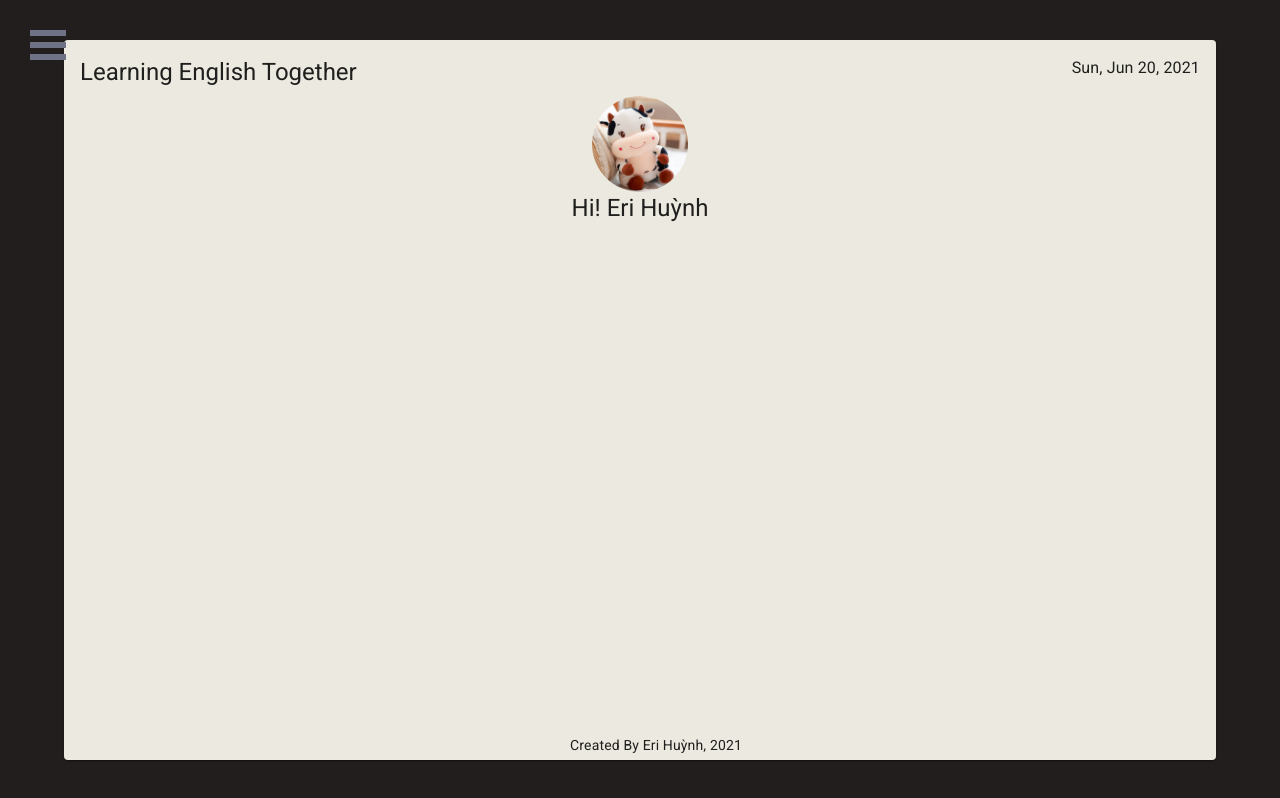
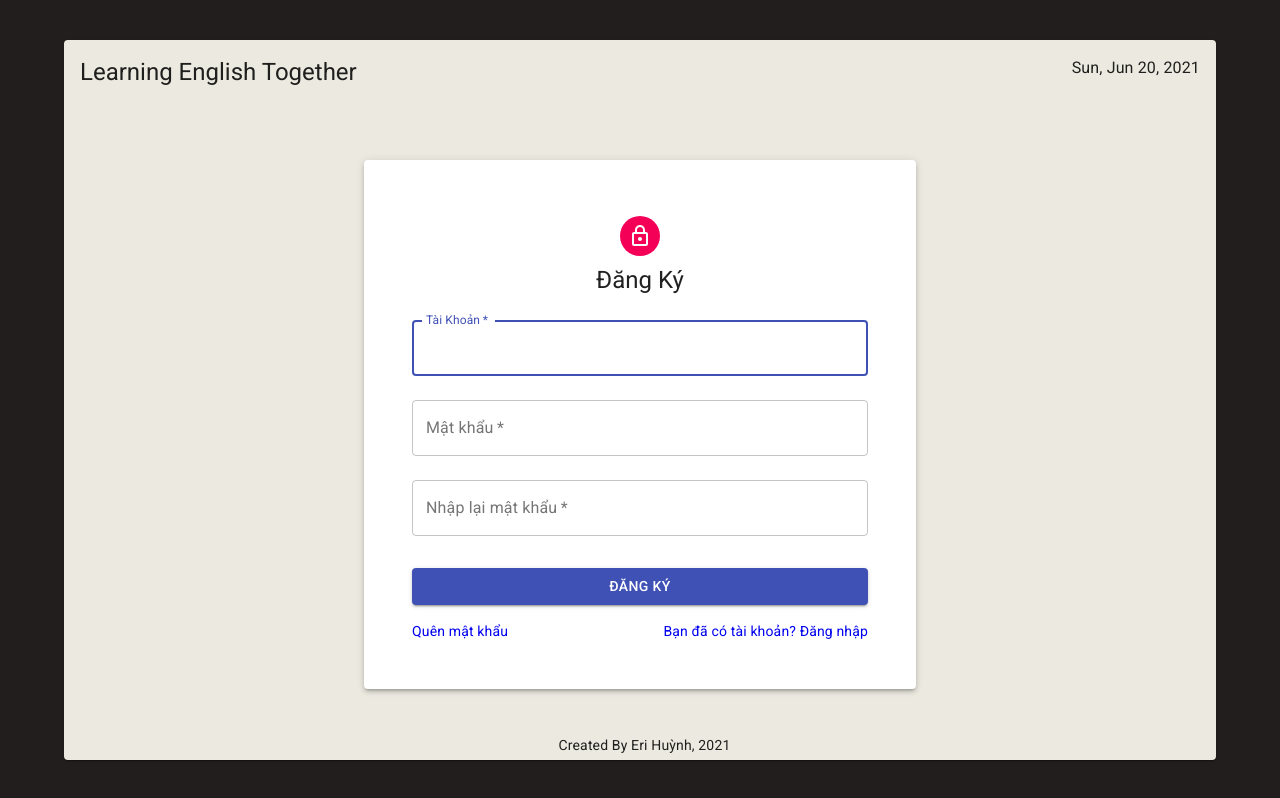
Before and after one commit to learnenglishtogether00/learning_english, a React (Create React App) app in the folder front-end/: page /register in a window 1280 px wide. Built offline with nearby package versions, Linux system fonts and the light colour scheme.

Commit message:
imp: login, register page UI

```diff
--- a/front-end/src/App.css
+++ b/front-end/src/App.css
@@ -86,3 +86,7 @@ Note: Beware of modifying this element as it can break the animations - you shou
     text-align: center;
   }
 }
+
+a {
+  text-decoration: none !important;
+}
--- a/front-end/src/App.js
+++ b/front-end/src/App.js
@@ -1,6 +1,7 @@
 import React, { Fragment } from "react";
 import { makeStyles } from "@material-ui/core/styles";
 import Paper from "@material-ui/core/Paper";
+import { useLocation } from "react-router-dom";
 
 import "./App.css";
 import Layout from "./components/layout/Layout";
@@ -27,10 +28,14 @@ const useStyles = makeStyles(() => {
 
 const App = () => {
   const classes = useStyles();
+  const location = useLocation();
+
+  console.log(location.pathname);
 
   return (
     <Fragment>
-      <Menu />
+      {!["/login", "/register"].includes(location.pathname) && <Menu />}
+
       <div className={classes.containerWrp}>
         <Paper className={classes.paperWrp}>
           <Layout>
--- a/front-end/src/Main.js
+++ b/front-end/src/Main.js
@@ -4,6 +4,8 @@ import HomePage from "./pages/HomePage";
 import GamePage from "./pages/GamePage";
 import SubmitPage from "./pages/SubmitPage";
 import UserPage from "./pages/UserPage";
+import LoginPage from "./pages/LoginPage";
+import RegisterPage from "./pages/RegisterPage";
 
 const Main = () => {
   return (
@@ -13,6 +15,8 @@ const Main = () => {
         <Route path="/user" component={UserPage} />
         <Route path="/games" component={GamePage} />
         <Route path="/submit" component={SubmitPage} />
+        <Route path="/login" component={LoginPage} />
+        <Route path="/register" component={RegisterPage} />
       </Switch>
     </main>
   );
--- a/front-end/src/components/layout/Layout.js
+++ b/front-end/src/components/layout/Layout.js
@@ -17,7 +17,7 @@ const useStyles = makeStyles((theme) => {
       height: theme.spacing(12),
     },
     signature: {
-      width: "100%",
+      width: "98%",
       textAlign: "center",
       position: "absolute",
       bottom: 0,
@@ -27,6 +27,7 @@ const useStyles = makeStyles((theme) => {
 
 const Layout = ({ children }) => {
   const classes = useStyles();
+  const isLogged = false;
 
   return (
     <div className={classes.root}>
@@ -44,6 +45,7 @@ const Layout = ({ children }) => {
         </Typography>
       </Grid>
 
+      {isLogged && (
         <Grid container direction="column" justify="center" alignItems="center">
           <Avatar className={classes.avatar} alt="avatar" src={avatar} />
 
@@ -51,6 +53,8 @@ const Layout = ({ children }) => {
             Hi! Eri Huỳnh
           </Typography>
         </Grid>
+      )}
+
       <div>{children}</div>
       <Typography variant="body2" gutterBottom className={classes.signature}>
         Created By Eri Huỳnh, 2021
--- /dev/null
+++ b/front-end/src/pages/LoginPage.js
@@ -0,0 +1,103 @@
+import React from "react";
+import {
+  Avatar,
+  Button,
+  CssBaseline,
+  TextField,
+  FormControlLabel,
+  Checkbox,
+  Grid,
+  Typography,
+  Container,
+  Paper,
+} from "@material-ui/core";
+import LockOutlinedIcon from "@material-ui/icons/LockOutlined";
+import { makeStyles } from "@material-ui/core/styles";
+import { Link } from "react-router-dom";
+
+const useStyles = makeStyles((theme) => ({
+  paper: {
+    marginTop: theme.spacing(8),
+    display: "flex",
+    flexDirection: "column",
+    alignItems: "center",
+    padding: theme.spacing(6),
+  },
+  avatar: {
+    margin: theme.spacing(1),
+    backgroundColor: theme.palette.secondary.main,
+  },
+  form: {
+    width: "100%", // Fix IE 11 issue.
+    marginTop: theme.spacing(1),
+  },
+  submit: {
+    margin: theme.spacing(3, 0, 2),
+  },
+}));
+
+export default function SignIn() {
+  const classes = useStyles();
+
+  return (
+    <Container component="main" maxWidth="sm">
+      <CssBaseline />
+      <Paper className={classes.paper} elevation={3}>
+        <Avatar className={classes.avatar}>
+          <LockOutlinedIcon />
+        </Avatar>
+        <Typography component="h1" variant="h5">
+          Đăng Nhập
+        </Typography>
+        <form className={classes.form} noValidate>
+          <TextField
+            variant="outlined"
+            margin="normal"
+            required
+            fullWidth
+            id="username"
+            label="Tài Khoản"
+            name="username"
+            autoFocus
+          />
+          <TextField
+            variant="outlined"
+            margin="normal"
+            required
+            fullWidth
+            name="password"
+            label="Mật khẩu"
+            type="password"
+            id="password"
+            autoComplete="current-password"
+          />
+          <FormControlLabel
+            control={<Checkbox value="remember" color="primary" />}
+            label="Nhớ tài khoản"
+          />
+          <Button
+            type="submit"
+            fullWidth
+            variant="contained"
+            color="primary"
+            className={classes.submit}
+          >
+            Đăng nhập
+          </Button>
+          <Grid container>
+            <Grid item xs>
+              <Link to="#" variant="body2">
+                Quên mật khẩu
+              </Link>
+            </Grid>
+            <Grid item>
+              <Link to="/register" variant="body2">
+                {"Bạn chưa có tài khoản? Đăng ký"}
+              </Link>
+            </Grid>
+          </Grid>
+        </form>
+      </Paper>
+    </Container>
+  );
+}
--- /dev/null
+++ b/front-end/src/pages/RegisterPage.js
@@ -0,0 +1,107 @@
+import React from "react";
+import {
+  Avatar,
+  Button,
+  CssBaseline,
+  TextField,
+  Grid,
+  Typography,
+  Container,
+  Paper,
+} from "@material-ui/core";
+import LockOutlinedIcon from "@material-ui/icons/LockOutlined";
+import { makeStyles } from "@material-ui/core/styles";
+import { Link } from "react-router-dom";
+
+const useStyles = makeStyles((theme) => ({
+  paper: {
+    marginTop: theme.spacing(8),
+    display: "flex",
+    flexDirection: "column",
+    alignItems: "center",
+    padding: theme.spacing(6),
+  },
+  avatar: {
+    margin: theme.spacing(1),
+    backgroundColor: theme.palette.secondary.main,
+  },
+  form: {
+    width: "100%", // Fix IE 11 issue.
+    marginTop: theme.spacing(1),
+  },
+  submit: {
+    margin: theme.spacing(3, 0, 2),
+  },
+}));
+
+export default function SignIn() {
+  const classes = useStyles();
+
+  return (
+    <Container component="main" maxWidth="sm">
+      <CssBaseline />
+      <Paper className={classes.paper} elevation={3}>
+        <Avatar className={classes.avatar}>
+          <LockOutlinedIcon />
+        </Avatar>
+        <Typography component="h1" variant="h5">
+          Đăng Ký
+        </Typography>
+        <form className={classes.form} noValidate>
+          <TextField
+            variant="outlined"
+            margin="normal"
+            required
+            fullWidth
+            id="username"
+            label="Tài Khoản"
+            name="username"
+            autoFocus
+          />
+          <TextField
+            variant="outlined"
+            margin="normal"
+            required
+            fullWidth
+            name="password"
+            label="Mật khẩu"
+            type="password"
+            id="password"
+          />
+          <TextField
+            variant="outlined"
+            margin="normal"
+            required
+            fullWidth
+            name="confirmPassword"
+            label="Nhập lại mật khẩu"
+            type="password"
+            id="confirmPassword"
+          />
+
+          <Button
+            type="submit"
+            fullWidth
+            variant="contained"
+            color="primary"
+            className={classes.submit}
+          >
+            Đăng ký
+          </Button>
+          <Grid container>
+            <Grid item xs>
+              <Link to="#" variant="body2">
+                Quên mật khẩu
+              </Link>
+            </Grid>
+            <Grid item>
+              <Link to="/login" variant="body2">
+                {"Bạn đã có tài khoản? Đăng nhập"}
+              </Link>
+            </Grid>
+          </Grid>
+        </form>
+      </Paper>
+    </Container>
+  );
+}
```
Lines whose indentation alone changed are shown as unchanged.
